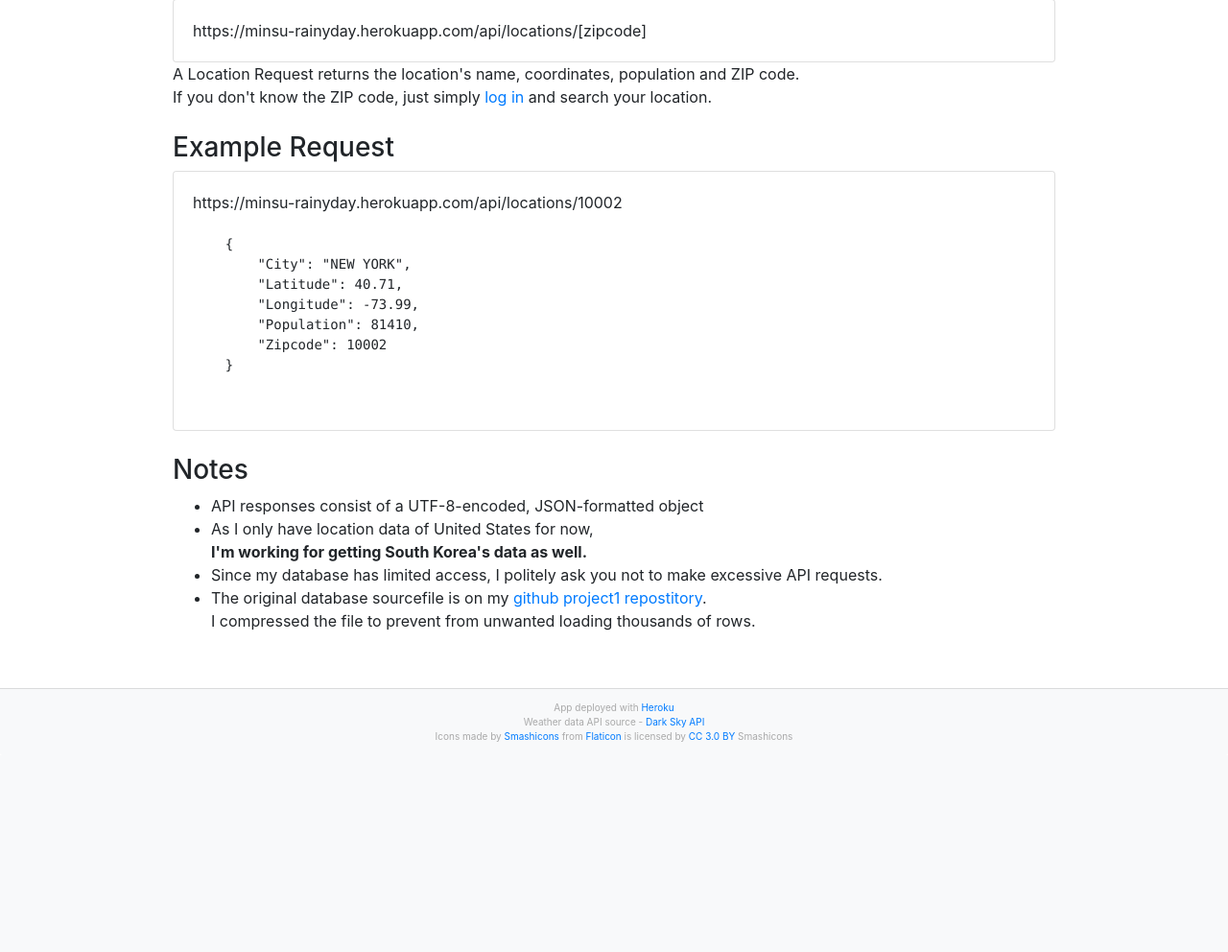
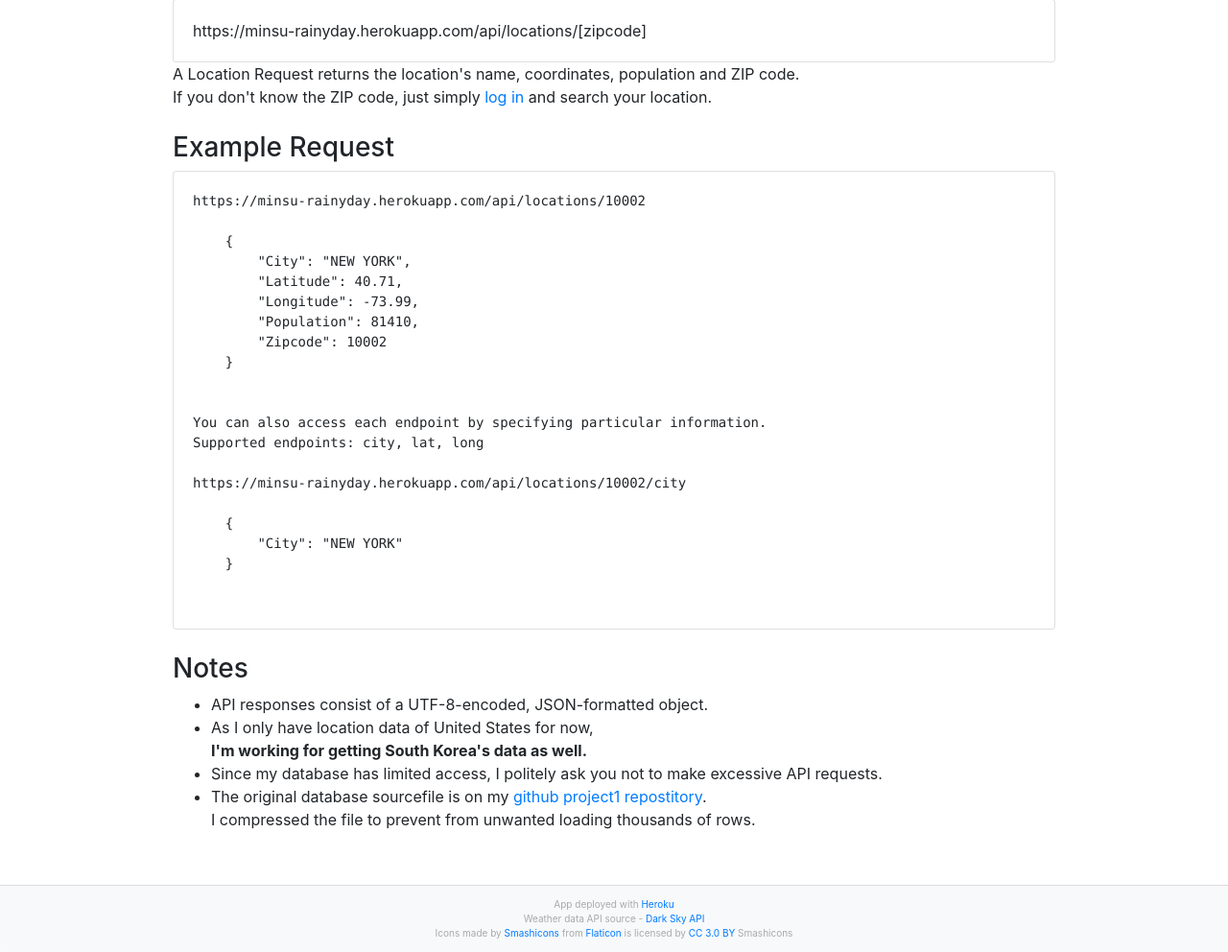
Before and after one commit to syntaxkim/project1-rainyday, a Flask app: page /api in a window 1280 px wide. Shown: the part 197-1189 px from the top of the page at 96% size. Before the commit the page ends 970 px from the top, so only its background shows below. Run offline with Flask 2, Linux system fonts and the light colour scheme; parts of the project's set-up code (start-up, migrations or seed data) failed here and were passed over; some libraries are stand-ins or nearby versions.

Commit message:
Description updated

```diff
--- a/templates/api.html
+++ b/templates/api.html
@@ -22,8 +22,9 @@
             <br>
             <div><h3>Example Request</h3></div>
             <div class="card">
-                <div class="card-body">https://minsu-rainyday.herokuapp.com/api/locations/10002
+                <div class="card-body">
                     <pre>
+https://minsu-rainyday.herokuapp.com/api/locations/10002
 
     {
         "City": "NEW YORK",
@@ -31,6 +32,16 @@
         "Longitude": -73.99,
         "Population": 81410,
         "Zipcode": 10002
+    }
+
+
+You can also access each endpoint by specifying particular information.
+Supported endpoints: city, lat, long
+
+https://minsu-rainyday.herokuapp.com/api/locations/10002/city
+
+    {
+        "City": "NEW YORK"
     }
                     </pre>
                 </div>
@@ -40,7 +51,7 @@
                 <div>
                     <ul>
                         <li>
-                            API responses consist of a UTF-8-encoded, JSON-formatted object
+                            API responses consist of a UTF-8-encoded, JSON-formatted object.
                         </li>
                         <li>
                             As I only have location data of United States for now,<br>
```
Also changed, not shown: README.md, README_KOR.md.
